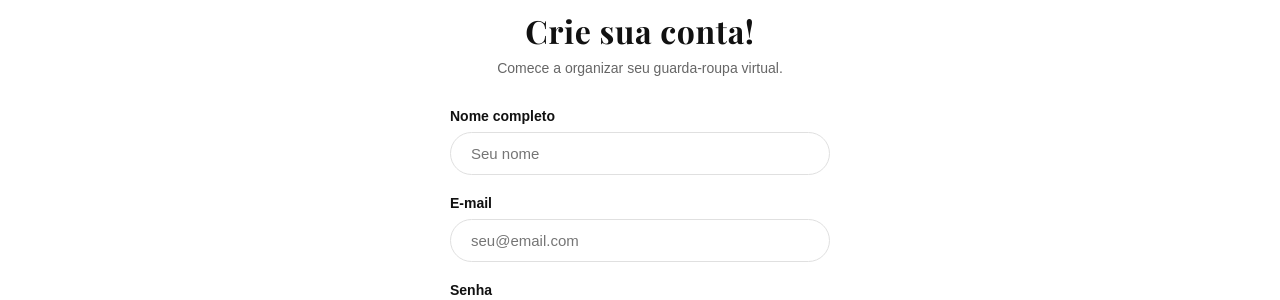
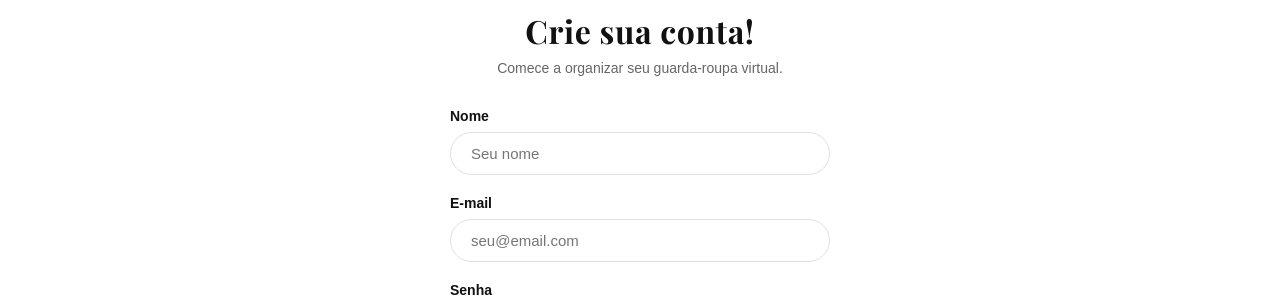
Before and after one commit to beatrizloyola/DRESScode, a Django app: page /cadastro/ in a window 1280 px wide. Shown: the part 123-423 px from the top of the page. Run offline with Django 5.2, Linux system fonts and the light colour scheme; some web fonts are replaced.

Commit message:
fix: renomeia campo nome completo para nome

```diff
--- a/templates/MyAccount.html
+++ b/templates/MyAccount.html
@@ -43,7 +43,7 @@
 
         <h3 class="section-title">Dados Pessoais</h3>
         <div class="input-group">
-          <label for="name">Nome Completo</label>
+          <label for="name">Nome</label>
           <input type="text" id="name" name="name" value="{{ user.first_name }}" required>
         </div>
 
--- a/templates/SignUp.html
+++ b/templates/SignUp.html
@@ -32,7 +32,7 @@
         {% csrf_token %}
 
         <div class="input-group">
-          <label for="name">Nome completo</label>
+          <label for="name">Nome</label>
           <input type="text" id="name" name="name" placeholder="Seu nome" required>
         </div>
 
```
